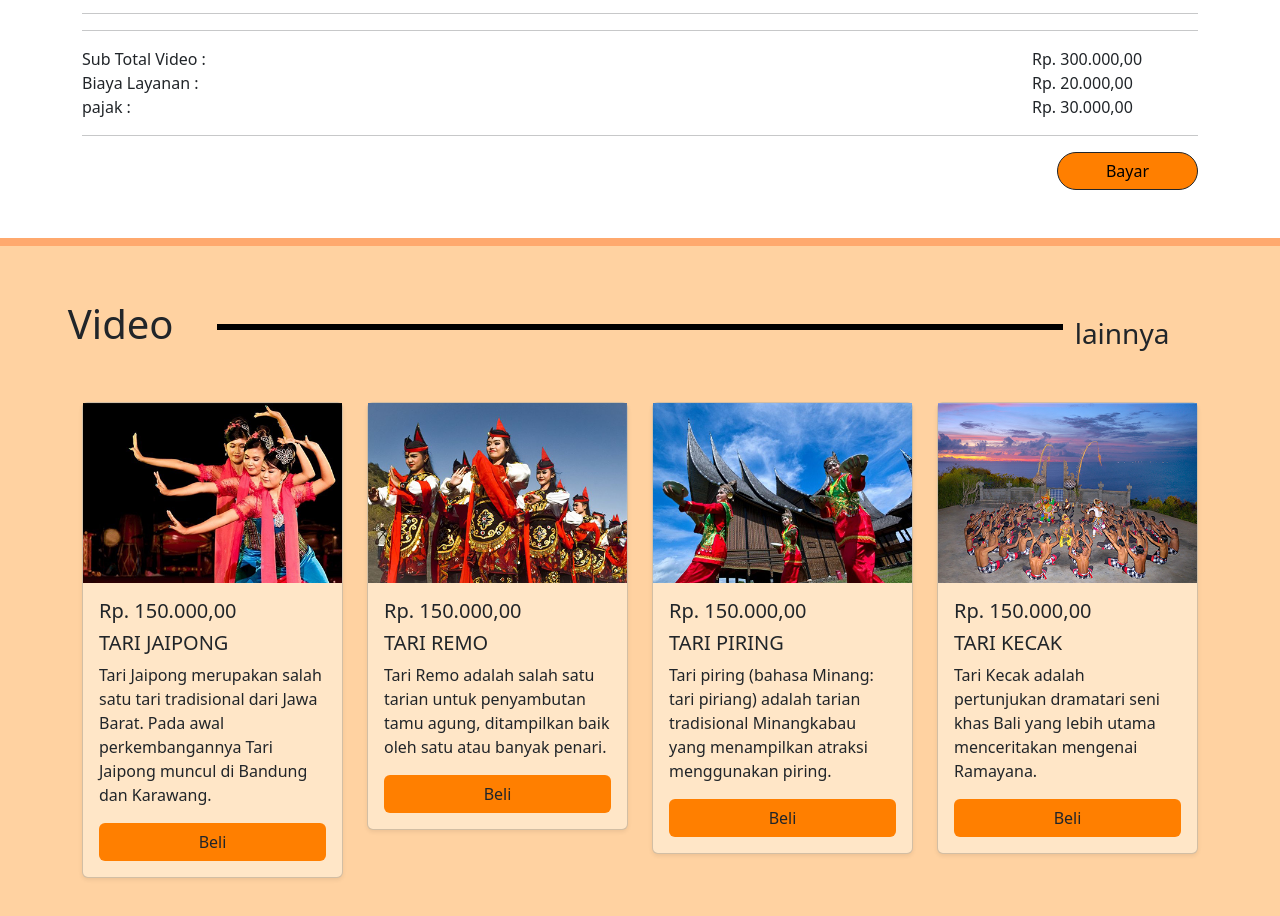
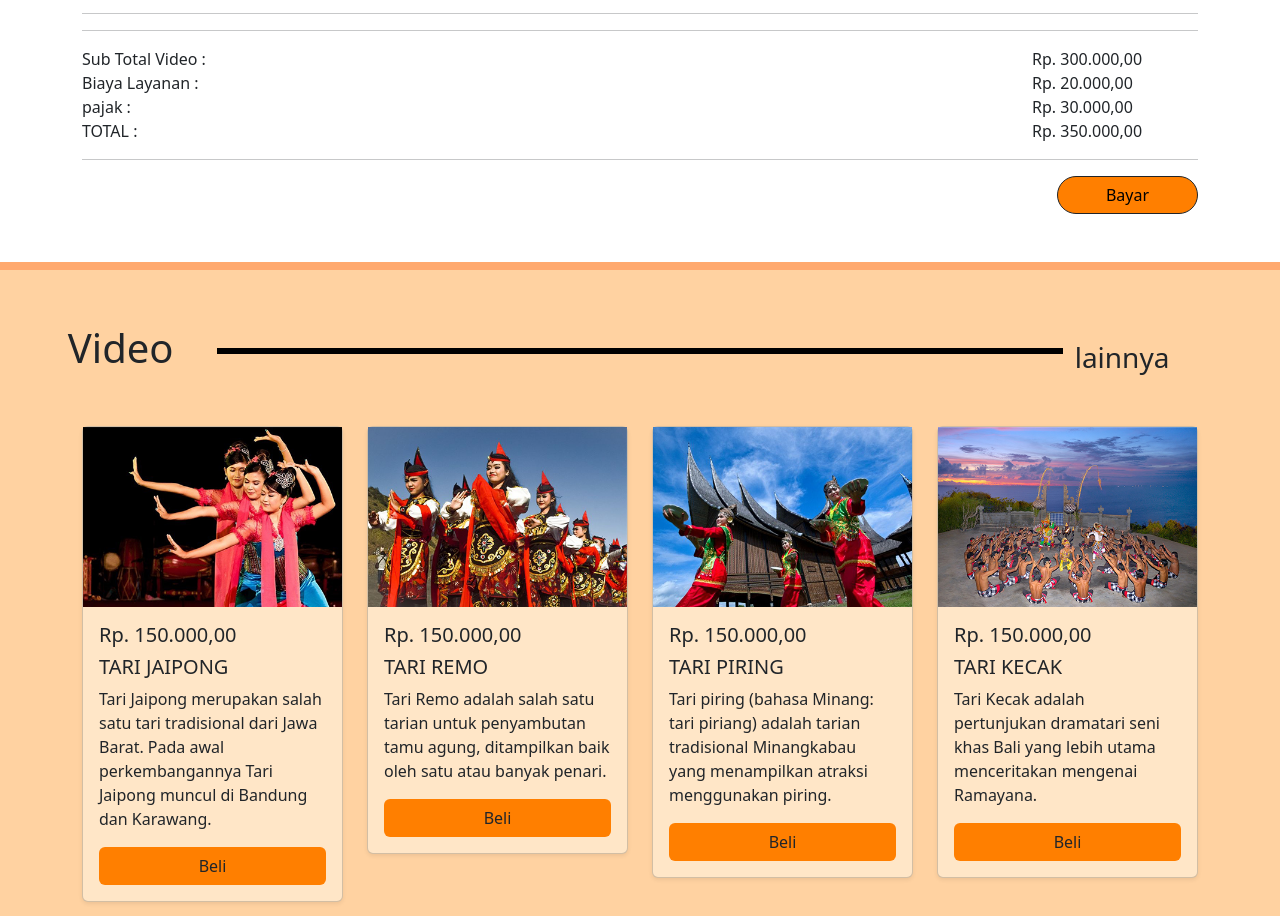
Before and after one commit to nasrulaminmuis/AA_NT, a plain HTML site: page src/pembayaran.html in a window 1280 px wide. Shown: the part 830-1746 px from the top of the page. Drawn offline with nearby package versions, Linux system fonts and the light colour scheme; files that its build step writes are made by us from their sources.

Commit message:
tambah total

```diff
--- a/src/pembayaran.html
+++ b/src/pembayaran.html
@@ -108,6 +108,10 @@
       <div class="row">
         <div class="col-10">pajak : </div>
         <div class="col">Rp. 30.000,00</div>
+      </div>
+      <div class="row">
+        <div class="col-10">TOTAL : </div>
+        <div class="col">Rp. 350.000,00</div>
       </div>
       <hr>
       <div class="d-flex justify-content-end mb-5">
```
